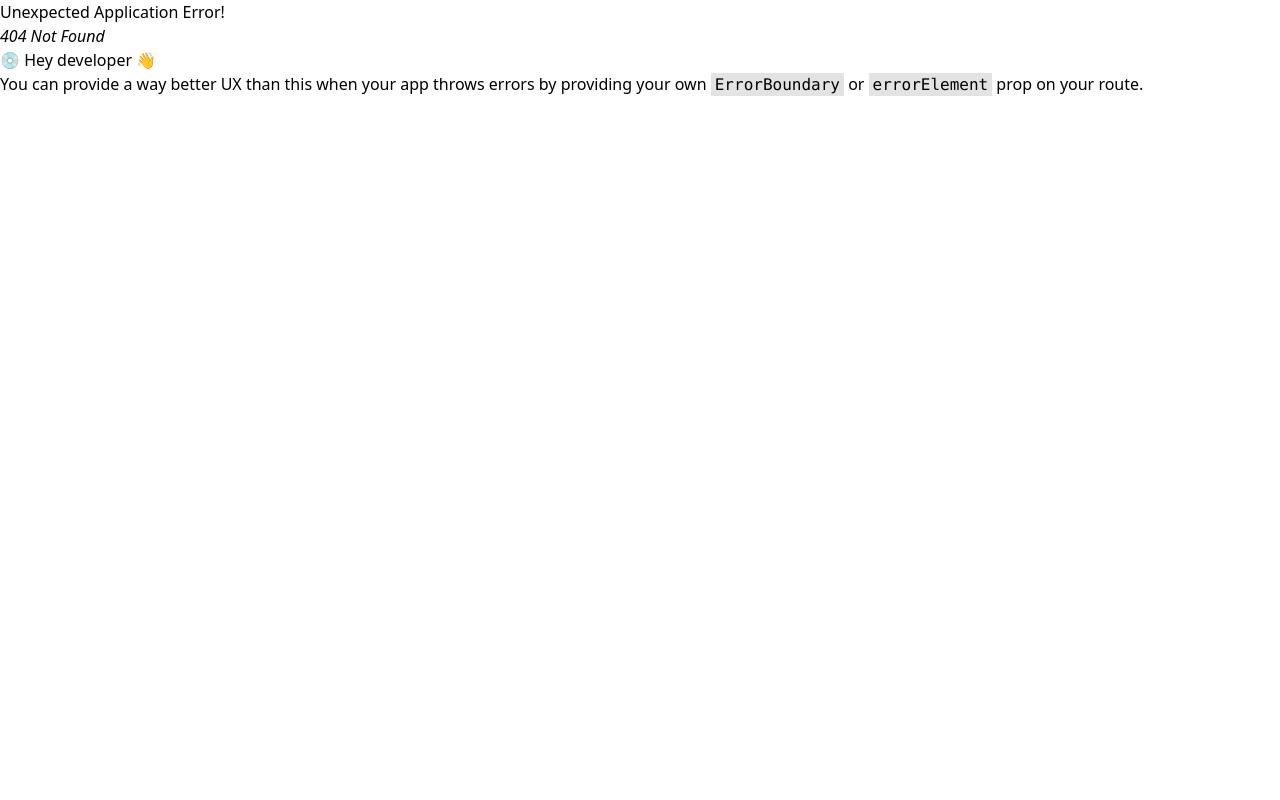
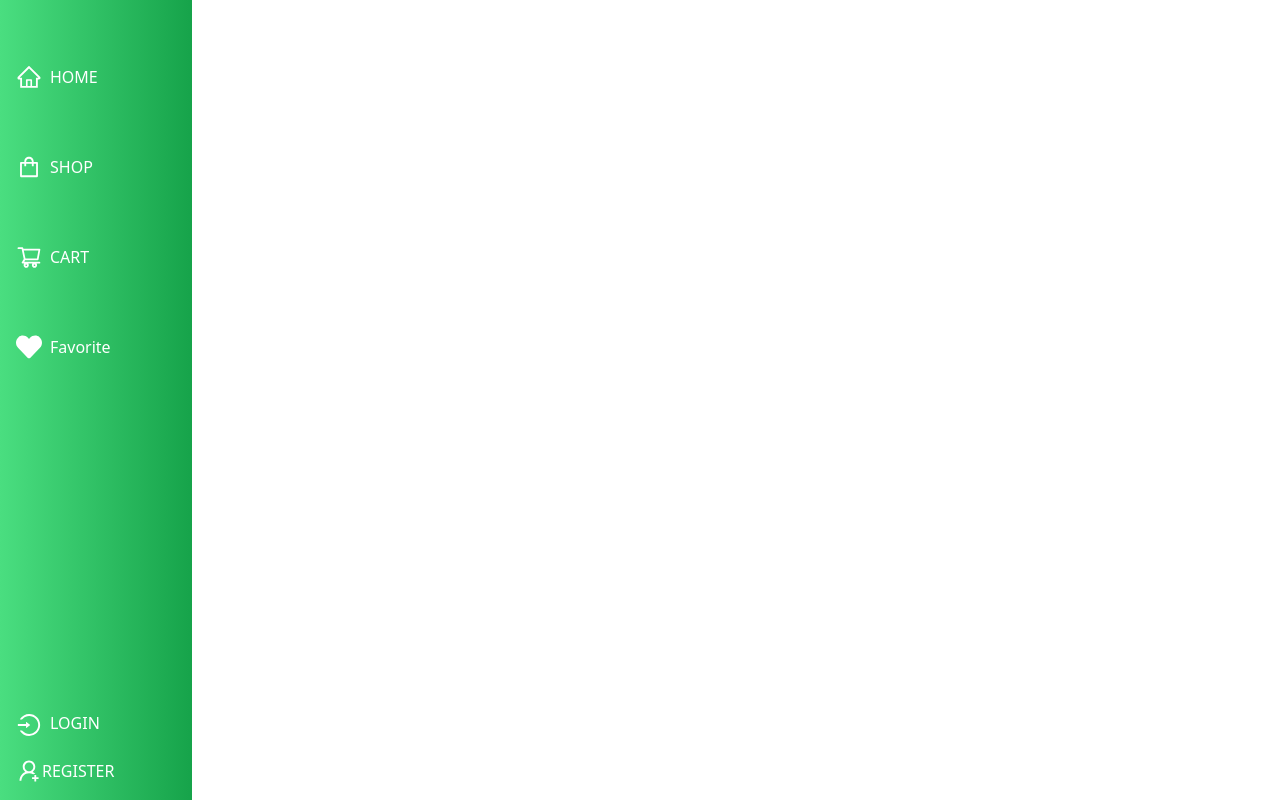
Before and after one commit to NavidDev1/eStore, a React (Vite) app in the folder frontend/: page /register in a window 1280 px wide. Before the commit this address had no page. Built offline with nearby package versions, Linux system fonts and the light colour scheme.

Commit message:
some fixes to the main

```diff
--- a/frontend/src/main.jsx
+++ b/frontend/src/main.jsx
@@ -10,15 +10,19 @@ import store from './redux/features/store.js';
 
 //Auth
 import Login from './pages/Auth/Login.jsx';
+import Register from './pages/Auth/Register.jsx';
 
+// Setting up React Router and rendering the application
 const router = createBrowserRouter(
   createRoutesFromElements(
     <Route path='/' element={<App />}>
       <Route path='/login' element={<Login />} />
+      <Route path='/register' element={<Register />} />
     </Route>
   )
 );
 
+// Rendering the React application with Redux store and React Router integration
 ReactDOM.createRoot(document.getElementById('root')).render(
   <Provider store={store}>
     <RouterProvider router={router} />
--- /dev/null
+++ b/frontend/src/pages/Auth/Register.jsx
@@ -0,0 +1,5 @@
+const Register = () => {
+  return <div>Register</div>;
+};
+
+export default Register;
```
